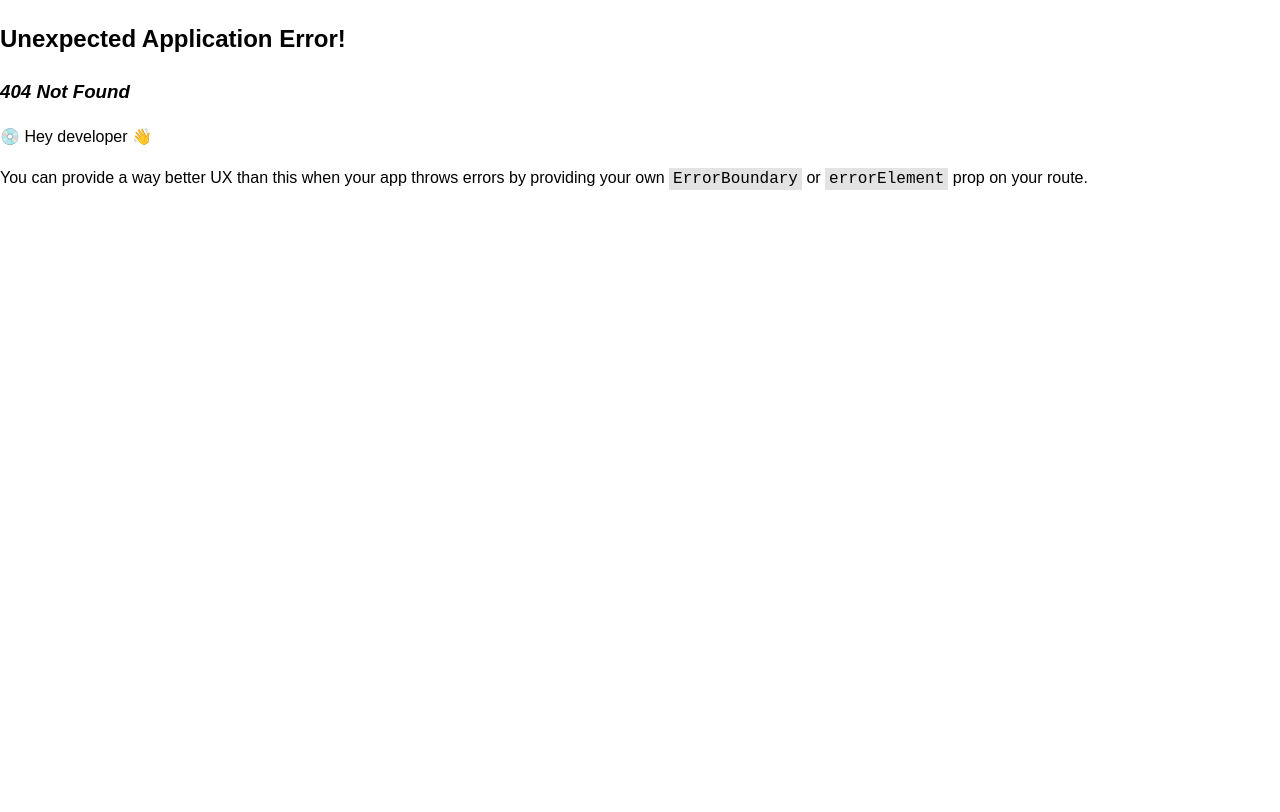
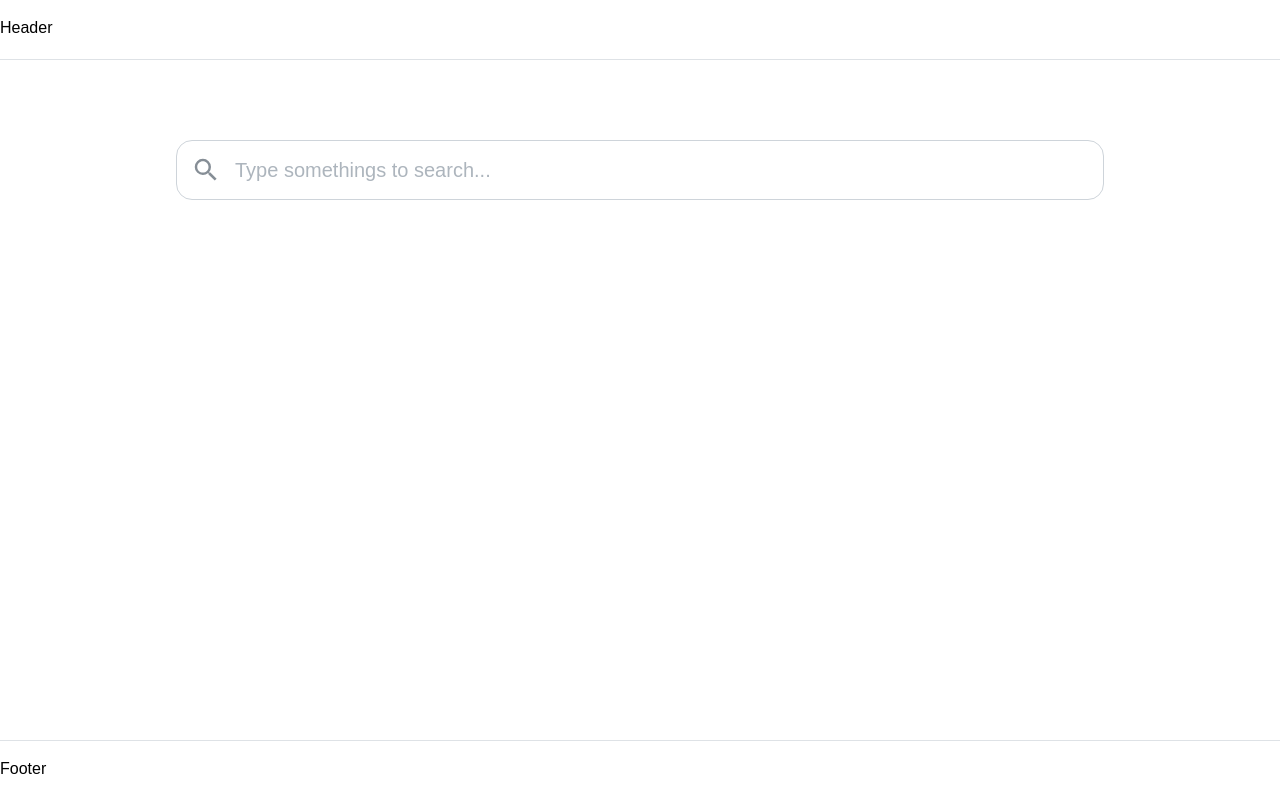
Before and after one commit to ItsSosha/swivl-test-task, a React (Vite) app: page /users in a window 1280 px wide. Before the commit this address had no page. Shown: the top 812 px of the page. Built offline with nearby package versions, Linux system fonts and the light colour scheme; a web font is replaced by a local one.

Commit message:
feat: add debounced search input and user list route

```diff
--- a/src/app/router.tsx
+++ b/src/app/router.tsx
@@ -1,12 +1,27 @@
 import { lazy } from "react";
-import { createBrowserRouter, RouterProvider } from "react-router-dom";
+import {
+  createBrowserRouter,
+  Navigate,
+  RouterProvider,
+} from "react-router-dom";
 import { RootRoute } from "@/routes/Root";
+
+const UserList = lazy(() => import("@/routes/users/UserList"));
 
 const router = createBrowserRouter([
   {
     path: "/",
     element: <RootRoute />,
-    children: [],
+    children: [
+      {
+        index: true,
+        element: <Navigate to={"users"} />,
+      },
+      {
+        path: "users",
+        element: <UserList />,
+      },
+    ],
   },
 ]);
 
--- a/src/components/layout/MainLayout.tsx
+++ b/src/components/layout/MainLayout.tsx
@@ -1,12 +1,21 @@
-import { AppShell } from "@mantine/core";
+import { AppShell, Container } from "@mantine/core";
 import { PropsWithChildren } from "react";
 
 export const MainLayout = ({ children }: PropsWithChildren) => (
-  <AppShell>
+  <AppShell
+    header={{
+      height: 60,
+    }}
+    footer={{
+      height: 60,
+    }}
+  >
     <AppShell.Header>
       <p>Header</p>
     </AppShell.Header>
-    <AppShell.Main>{children}</AppShell.Main>
+    <AppShell.Main>
+      <Container>{children}</Container>
+    </AppShell.Main>
     <AppShell.Footer>
       <p>Footer</p>
     </AppShell.Footer>
--- /dev/null
+++ b/src/components/ui/SearchInput.tsx
@@ -0,0 +1,29 @@
+import { useDebounce } from "@/hooks/useDebounce";
+import { Input } from "@mantine/core";
+import { MdOutlineSearch } from "react-icons/md";
+
+type SearchInputProps = {
+  onSearch: (searchValue: string) => void;
+};
+
+export const SearchInput = ({ onSearch }: SearchInputProps) => {
+  const [debouncedSearch, cancelSearch] = useDebounce(onSearch, 700);
+
+  const handleSearch = (value: string) => {
+    if (value) {
+      debouncedSearch(value);
+    } else {
+      cancelSearch();
+    }
+  };
+
+  return (
+    <Input
+      size="xl"
+      placeholder="Type somethings to search..."
+      leftSection={<MdOutlineSearch size={30} />}
+      onChange={(e) => handleSearch(e.target.value)}
+      radius="lg"
+    />
+  );
+};
--- /dev/null
+++ b/src/components/ui/index.ts
@@ -0,0 +1 @@
+export * from "./SearchInput";
--- /dev/null
+++ b/src/components/widgets/UserList/index.tsx
@@ -0,0 +1,7 @@
+type UserListProps = {
+  searchName: string;
+};
+
+export const UserList = ({ searchName }: UserListProps) => {
+  return <div></div>;
+};
--- a/src/components/widgets/index.ts
+++ b/src/components/widgets/index.ts
@@ -1 +1,2 @@
 export * from "./LoaderFallback";
+export * from "./UserList";
--- /dev/null
+++ b/src/hooks/index.ts
@@ -0,0 +1 @@
+export * from "./useDebounce";
--- /dev/null
+++ b/src/hooks/useDebounce.ts
@@ -0,0 +1,32 @@
+import { useCallback, useEffect, useMemo, useRef } from "react";
+
+export const useDebounce = <T extends (...args: any[]) => void>(
+  callback: T,
+  ms: number
+): [T, () => void] => {
+  const callbackRef = useRef(callback);
+  const timerRef = useRef<number | null>(null);
+
+  useEffect(() => {
+    callbackRef.current = callback;
+  }, [callback]);
+
+  const cancel = useCallback(() => {
+    if (timerRef.current) {
+      clearTimeout(timerRef.current);
+    }
+  }, []);
+
+  const debounced = useMemo(() => {
+    const caller = (...args: Parameters<T>) => {
+      callbackRef.current(...args);
+    };
+
+    return (...args: Parameters<T>) => {
+      cancel();
+      timerRef.current = setTimeout(() => caller(...args), ms);
+    };
+  }, [cancel]) as T;
+
+  return [debounced, cancel];
+};
--- /dev/null
+++ b/src/routes/users/UserList.tsx
@@ -0,0 +1,17 @@
+import { SearchInput } from "@/components/ui";
+import { UserList } from "@/components/widgets";
+import { Stack } from "@mantine/core";
+import { useState } from "react";
+
+const UserListRoute = () => {
+  const [searchValue, setSearchValue] = useState("");
+
+  return (
+    <Stack mt={80} gap={56}>
+      <SearchInput onSearch={setSearchValue} />
+      <UserList searchName={searchValue} />
+    </Stack>
+  );
+};
+
+export default UserListRoute;
```
